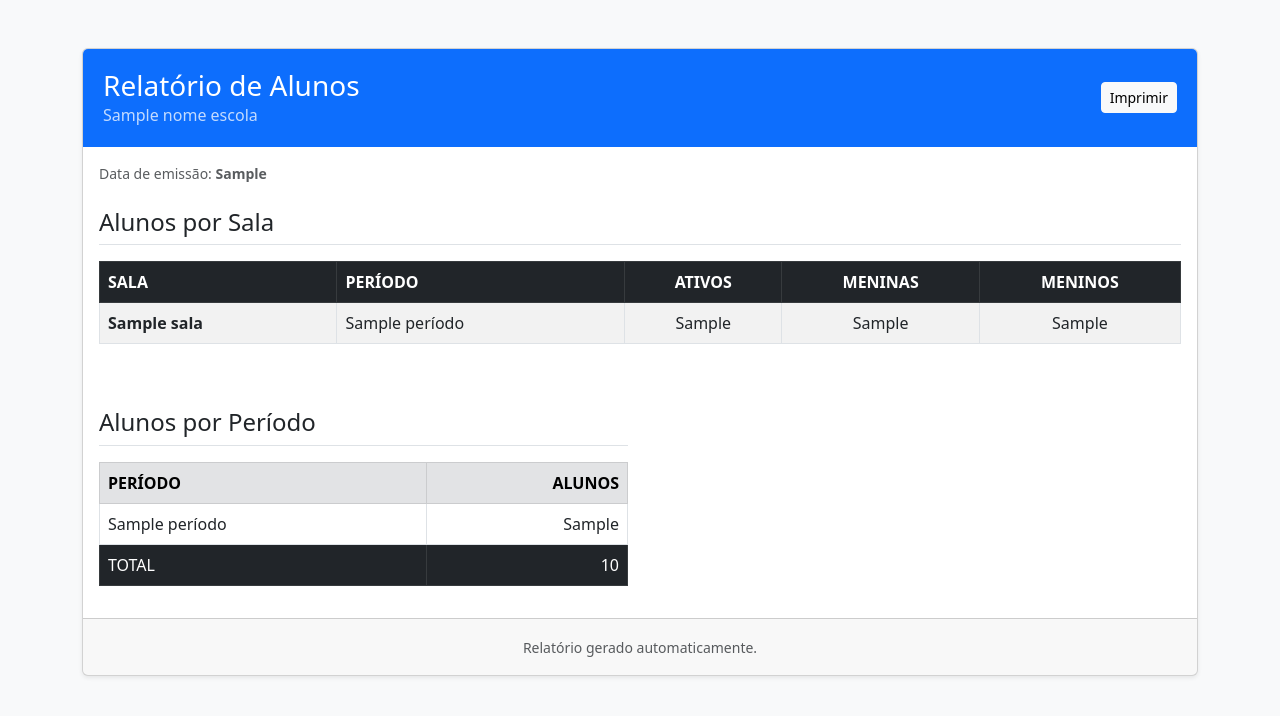
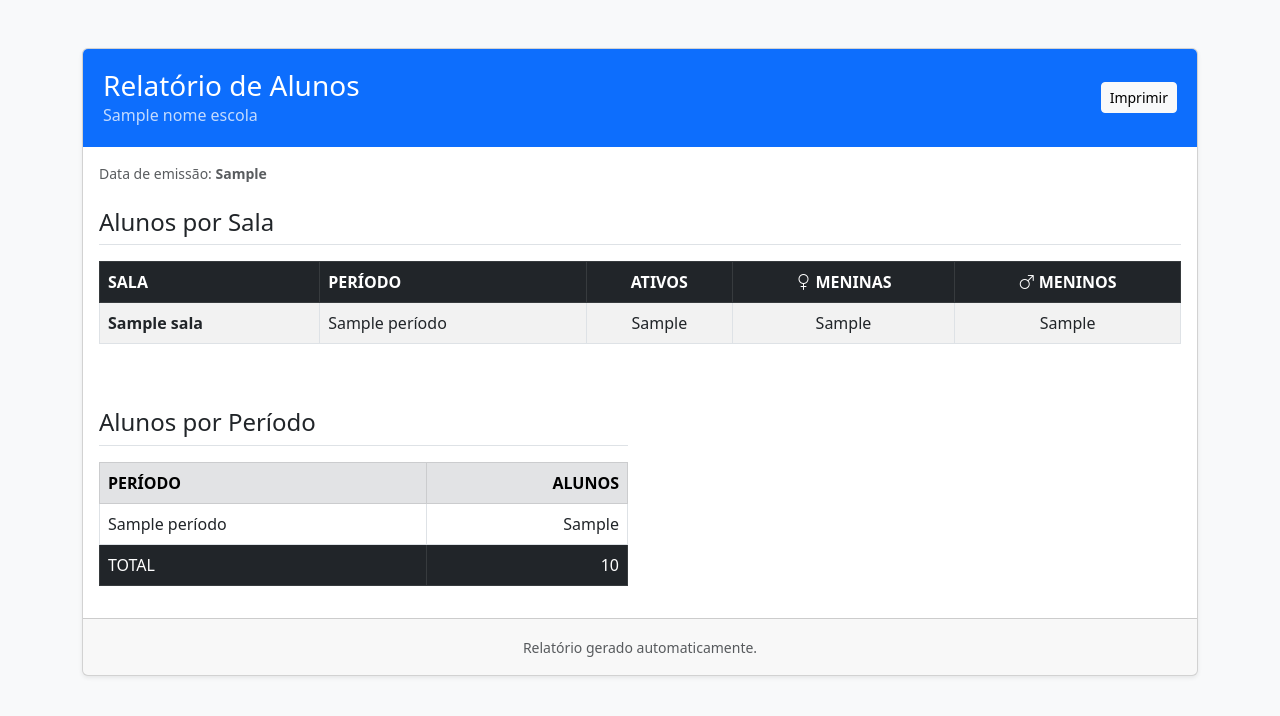
Before and after one commit to MIchaelDFernandes/totais-alunos, a Python web app: template templates/relatorio.html in a window 1280 px wide. Shown: the top 716 px of the page. Run offline with Jinja, Linux system fonts and the light colour scheme; the template is opened without the code that fills it: most values are stand-ins (such as "Sample title", 1, 10 or a date in 2020).

Commit message:
ui: Add Bootstrap Icons and gender icons to report table headers

```diff
--- a/templates/relatorio.html
+++ b/templates/relatorio.html
@@ -7,6 +7,8 @@
     <title>Relatório de Alunos</title>
     <!-- Importando Bootstrap 5 via CDN -->
     <link href="https://cdn.jsdelivr.net/npm/bootstrap@5.3.0/dist/css/bootstrap.min.css" rel="stylesheet">
+    <!-- Importando Bootstrap Icons -->
+    <link rel="stylesheet" href="https://cdn.jsdelivr.net/npm/bootstrap-icons@1.11.3/font/bootstrap-icons.min.css">
 
     <style>
         /* Estilos personalizados para complementar o Bootstrap */
@@ -84,8 +86,8 @@
                                 <th scope="col">SALA</th>
                                 <th scope="col">PERÍODO</th>
                                 <th scope="col" class="text-center">ATIVOS</th>
-                                <th scope="col" class="text-center">MENINAS</th>
-                                <th scope="col" class="text-center">MENINOS</th>
+                                <th scope="col" class="text-center"><i class="bi bi-gender-female me-1"></i>MENINAS</th>
+                                <th scope="col" class="text-center"><i class="bi bi-gender-male me-1"></i>MENINOS</th>
                             </tr>
                         </thead>
                         <tbody>
@@ -145,5 +147,4 @@
     <!-- Script Bootstrap (Opcional, mas útil para componentes interativos) -->
     <script src="https://cdn.jsdelivr.net/npm/bootstrap@5.3.0/dist/js/bootstrap.bundle.min.js"></script>
 </body>
-
 </html>
```
